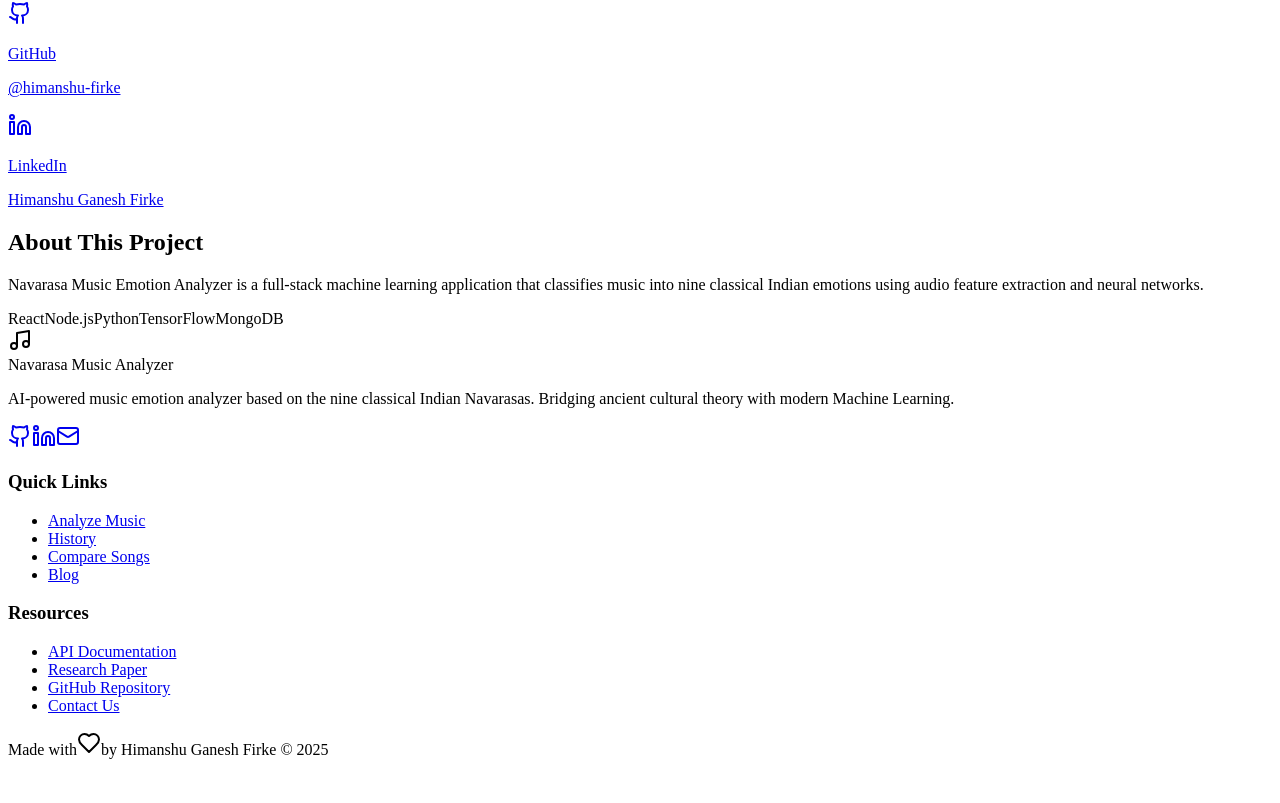
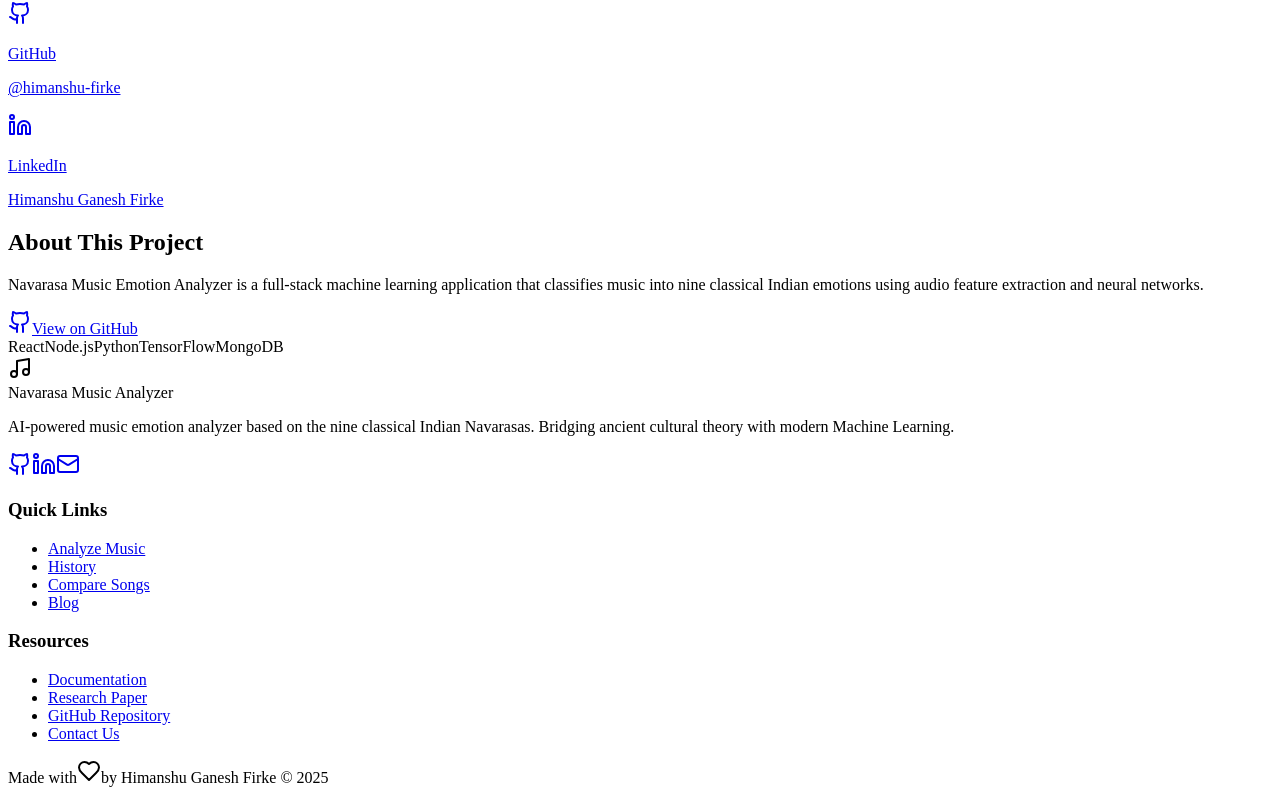
Before and after one commit to himanshu-firke/navarasa-music-analyzer, a React (Vite) app in the folder frontend/: page /contact in a window 1280 px wide. Shown: the part 803-1606 px from the top of the page. Before the commit the page ends 1578 px from the top, so only its background shows below. Built offline with nearby package versions, Linux system fonts and the light colour scheme; no server answers; the HTML template or start-up script is replaced by a standard one.

Commit message:
Add GitHub repository links across all pages - Footer, About, and Contact

```diff
--- a/frontend/src/components/layout/Footer.jsx
+++ b/frontend/src/components/layout/Footer.jsx
@@ -82,8 +82,8 @@ const Footer = () => {
             <h3 className="text-sm sm:text-base font-semibold text-gray-900 dark:text-white mb-3 sm:mb-4">Resources</h3>
             <ul className="space-y-1.5 sm:space-y-2">
               <li>
-                <a href="#" className="text-xs sm:text-sm text-gray-600 dark:text-gray-400 hover:text-pink-500 transition-colors">
-                  API Documentation
+                <a href="https://github.com/himanshu-firke/navarasa-music-analyzer#readme" target="_blank" rel="noopener noreferrer" className="text-xs sm:text-sm text-gray-600 dark:text-gray-400 hover:text-pink-500 transition-colors">
+                  Documentation
                 </a>
               </li>
               <li>
@@ -92,7 +92,7 @@ const Footer = () => {
                 </a>
               </li>
               <li>
-                <a href="#" className="text-gray-600 dark:text-gray-400 hover:text-pink-500 transition-colors">
+                <a href="https://github.com/himanshu-firke/navarasa-music-analyzer" target="_blank" rel="noopener noreferrer" className="text-gray-600 dark:text-gray-400 hover:text-pink-500 transition-colors">
                   GitHub Repository
                 </a>
               </li>
--- a/frontend/src/pages/Contact.jsx
+++ b/frontend/src/pages/Contact.jsx
@@ -244,6 +244,15 @@ const Contact = () => {
                 Navarasa Music Emotion Analyzer is a full-stack machine learning application that classifies music
                 into nine classical Indian emotions using audio feature extraction and neural networks.
               </p>
+              <a
+                href="https://github.com/himanshu-firke/navarasa-music-analyzer"
+                target="_blank"
+                rel="noopener noreferrer"
+                className="inline-flex items-center px-4 py-2 mb-4 bg-gray-900 dark:bg-gray-100 text-white dark:text-gray-900 rounded-lg hover:scale-105 transition-transform text-sm font-semibold"
+              >
+                <Github className="w-4 h-4 mr-2" />
+                View on GitHub
+              </a>
               <div className="flex flex-wrap gap-2">
                 <span className="px-3 py-1 bg-pink-100 dark:bg-pink-900/30 text-pink-700 dark:text-pink-400 rounded-full text-sm font-semibold">
                   React
```
Also changed, not shown: frontend/src/pages/About.jsx (+11 -2 lines).
